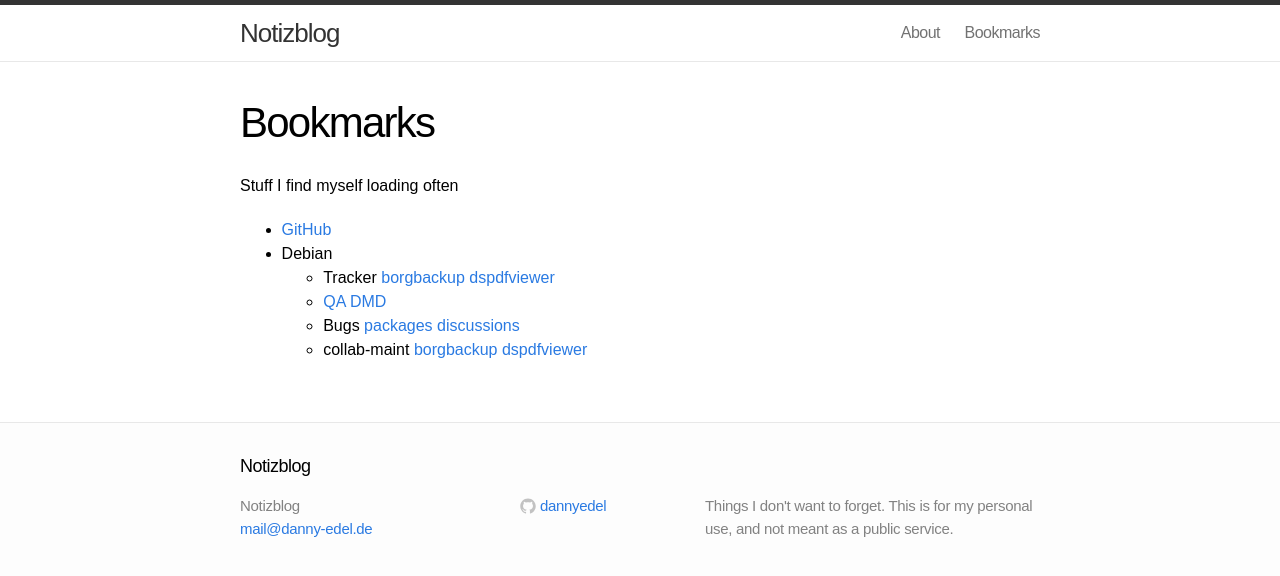
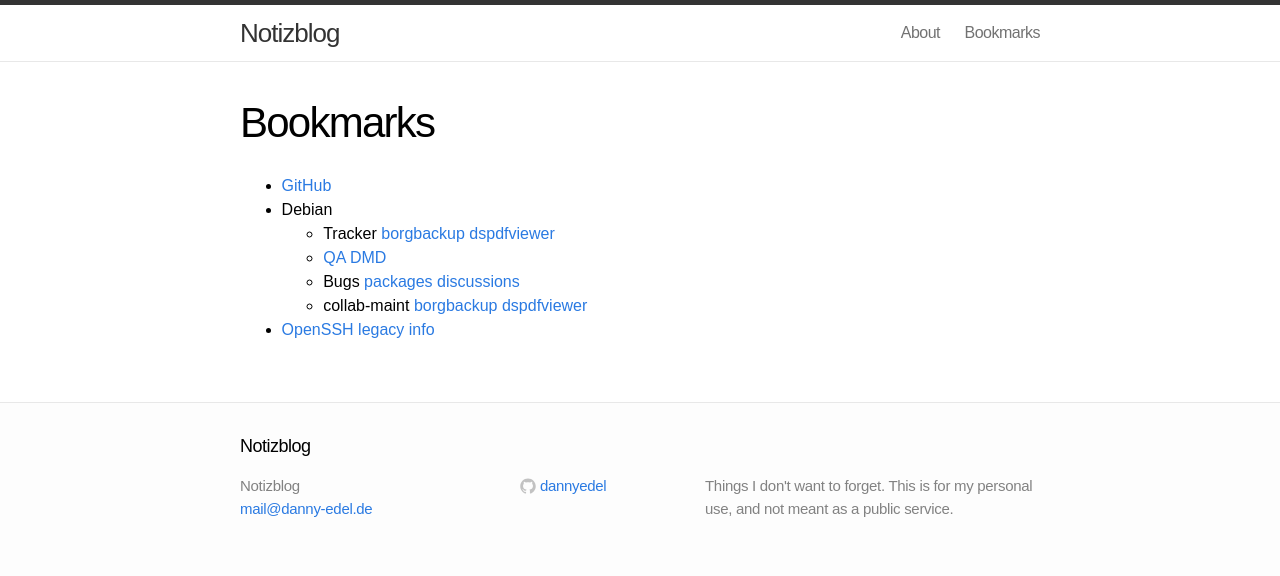
Before and after one commit to dannyedel/blog, a Jekyll site: the page built from bookmarks.md, in a window 1280 px wide. Shown: the top 576 px of the page. Built offline with Jekyll 4.4.1, drawn with Linux system fonts in a browser that asks for light colours.

Commit message:
new bookmark: openssh legacy

```diff
--- a/bookmarks.md
+++ b/bookmarks.md
@@ -2,8 +2,6 @@
 layout: page
 title: Bookmarks
 ---
-
-Stuff I find myself loading often
 
 * [GitHub](https://github.com/session)
 * Debian
@@ -18,3 +16,4 @@ Stuff I find myself loading often
   * collab-maint
 [borgbackup](https://anonscm.debian.org/cgit/collab-maint/borgbackup.git)
 [dspdfviewer](https://anonscm.debian.org/cgit/collab-maint/dspdfviewer.git)
+* [OpenSSH legacy info](http://www.openssh.com/legacy.html)
```
